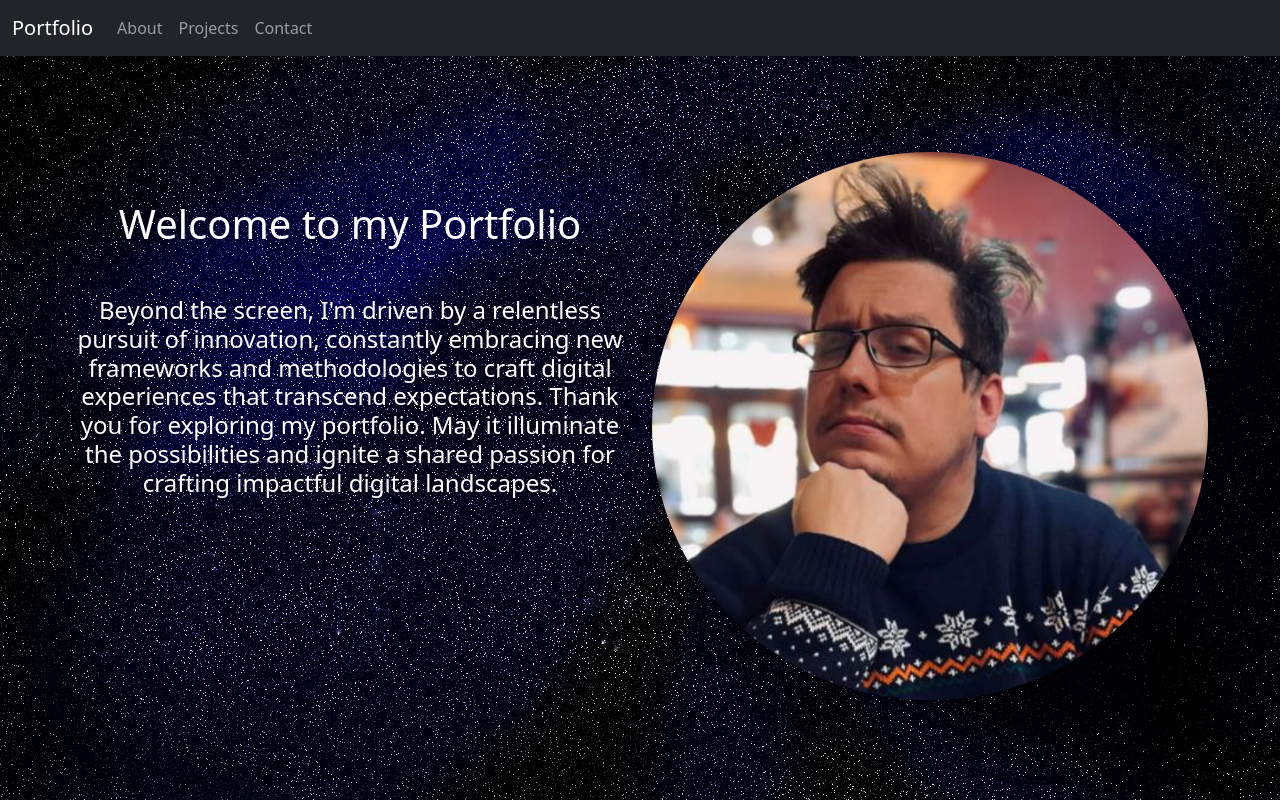
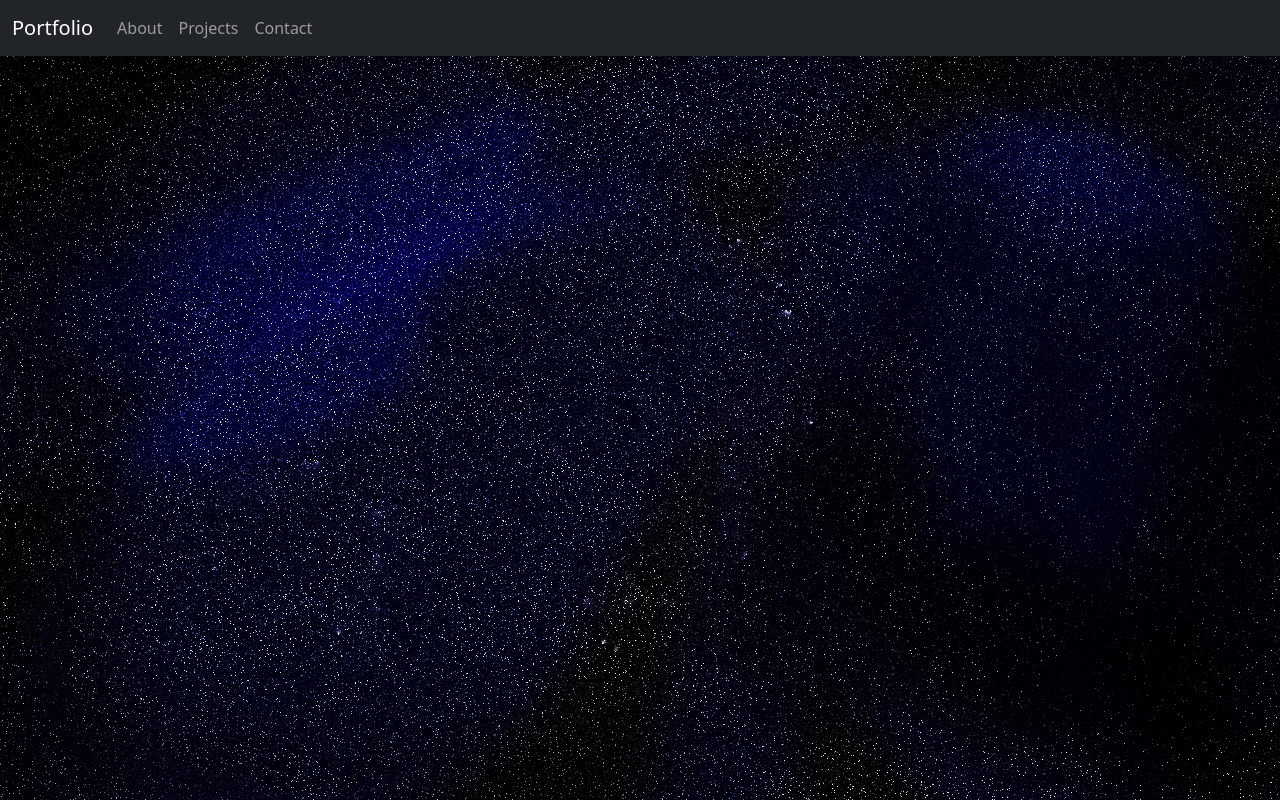
Before and after one commit to TomixJasina/React-Portfolio, a React (Vite) app: page / in a window 1280 px wide. Built offline with nearby package versions, Linux system fonts and the light colour scheme.

Commit message:
Update App.jsx

```diff
--- a/src/App.jsx
+++ b/src/App.jsx
@@ -13,7 +13,7 @@
     <Router>
     <NavigationBar/>
     <Routes>
-      <Route path="/" element={<Home/>}/>
+      <Route path="/Home" element={<Home/>}/>
       <Route path="/About" element={<About/>}/>
       <Route path="/Contact" element={<Contact/>}/>
       <Route path="/Project" element={<Project/>}/>
```
